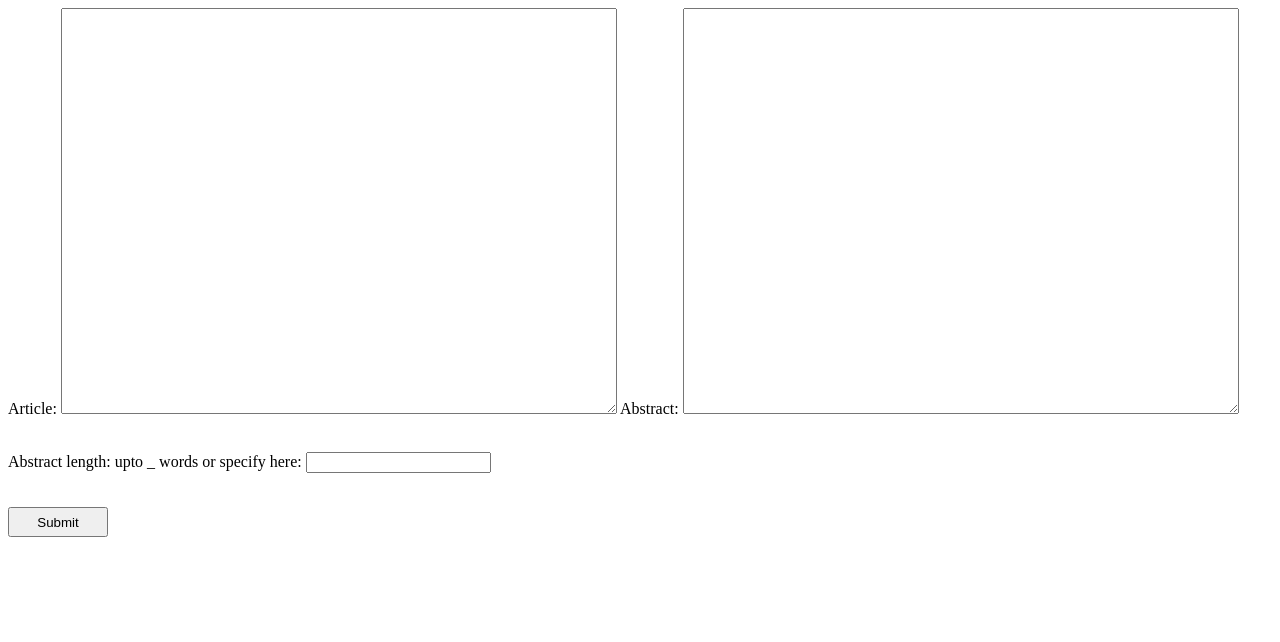
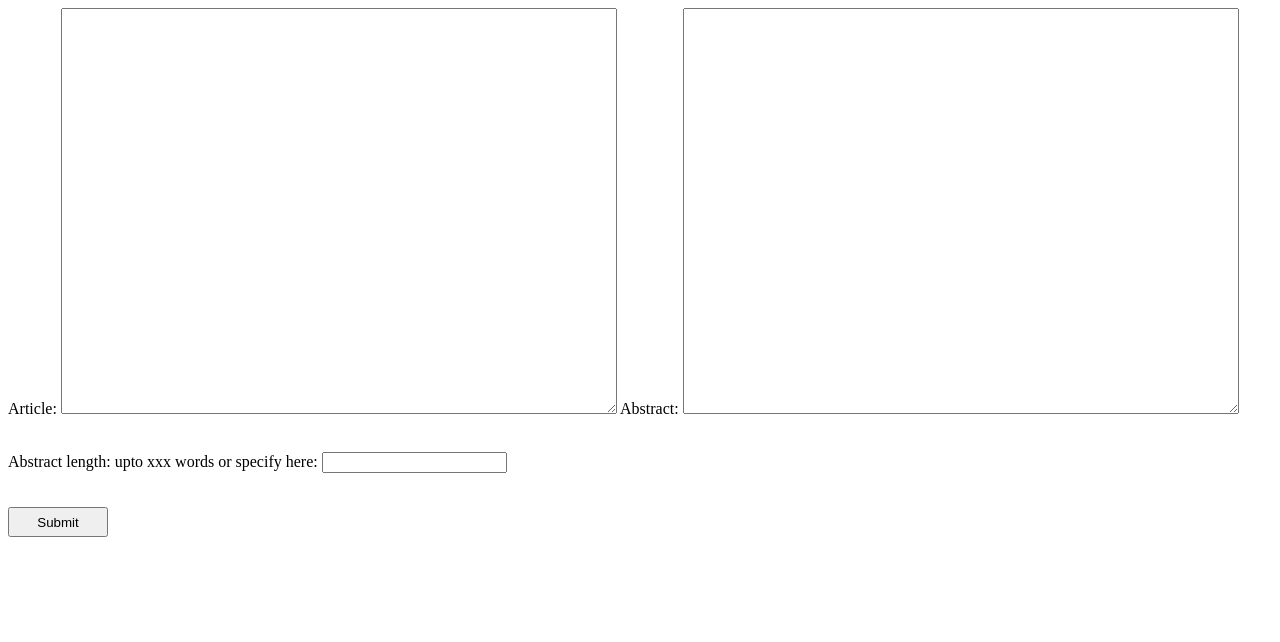
Before and after one commit to zyloveslego/scoring_django, a Django app: page /search-post/ in a window 1280 px wide. Shown: the top 642 px of the page. Run offline with Django 3.2, Linux system fonts and the light colour scheme; parts of the project's set-up code (start-up, migrations or seed data) failed here and were passed over.

Commit message:
Update post_score.html

```diff
--- a/sum_score_django/templates/post_score.html
+++ b/sum_score_django/templates/post_score.html
@@ -9,7 +9,7 @@
         {% csrf_token %}
         Article: <textarea type="text" onkeyup="wordStatic(this);" name="ori_doc" style="width:550px;height:400px;">{{ ori_doc }}</textarea>
         Abstract: <textarea type="text" name="summary" style="width:550px;height:400px;">{{ summary }}</textarea>
-        <p></p><br><nobr id="length">Abstract length: upto _ words or specify here: </nobr><input type="text" name="length"/>
+        <p></p><br><nobr id="length">Abstract length: upto xxx words or specify here: </nobr><input type="text" name="length"/>
         <p></p><br><input type="submit" value="Submit" style="width:100px;height:30px;">
     </form>
 
```
